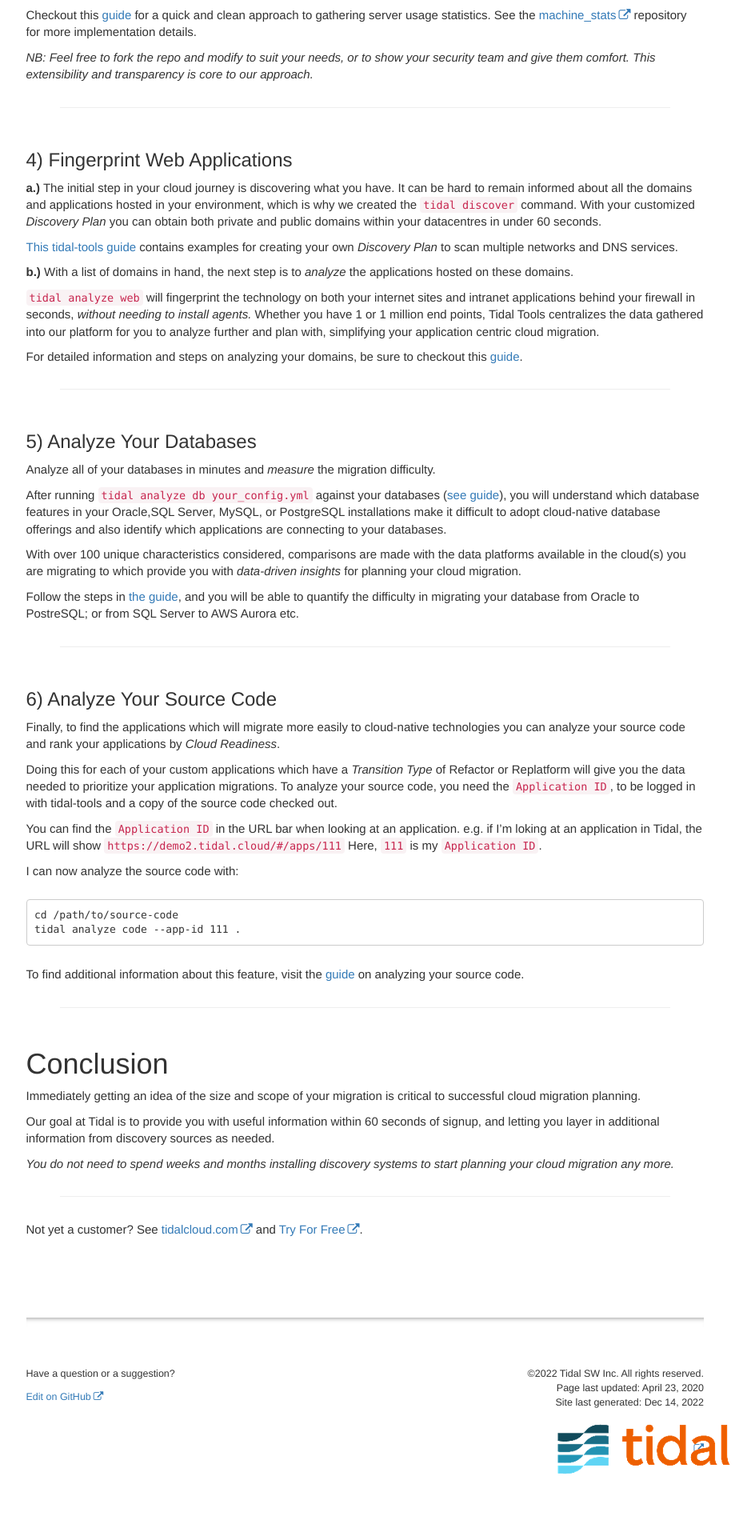
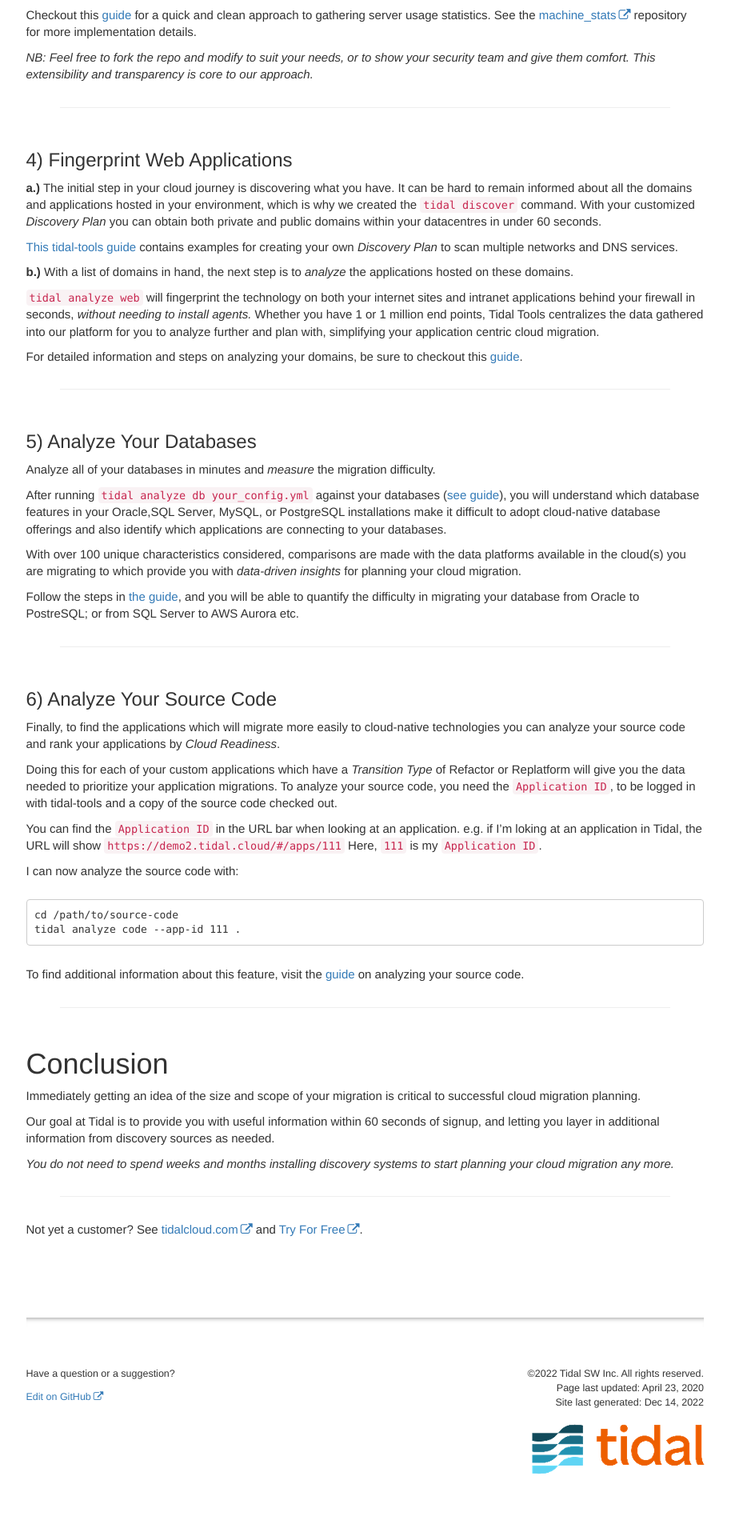
Before and after one commit to tidalmigrations/tidalmigrations.github.io, a Jekyll site: the page built from pages/user guides/discovery_techniques.md, in a window 1280 px wide. Shown: the part 1573-3493 px from the top of the page at 80% size, without its empty margins (330-1274 px from the left). Built offline with Jekyll 4.4.1, drawn with Linux system fonts in a browser that asks for light colours; nearby versions of some CDN libraries; comment, search, counter and statistics services are not loaded.

Commit message:
Remove new tab icon

```diff
--- a/_includes/footer.html
+++ b/_includes/footer.html
@@ -7,7 +7,7 @@
         <div class="col-lg-6 footer">
             &copy;{{ site.time | date: "%Y"  }} {{site.company_name}}. All rights reserved. <br />
             {% if page.last_updated %}<span>Page last updated:</span> {{page.last_updated}}<br/>{% endif %} Site last generated: {{ site.time | date: "%b %-d, %Y"  }}<br/>
-            <p><a href="https://tidalcloud.com"><img class="footer-logo" src="{{ "images/company_logo.png" }}" alt="Company logo"/></a></p>
+            <p><a href="https://tidalcloud.com" class="footer-link"><img class="footer-logo" src="{{ "images/company_logo.png" }}" alt="Company logo"/></a></p>
         </div>
     </div>
 </footer>
--- a/css/customstyles.css
+++ b/css/customstyles.css
@@ -430,9 +430,12 @@ span.projectTitle {
 .footer {
     text-align: right;
 }
+.footer-link::after {
+    visibility: hidden;
+}
 .footer-logo {
     position: relative;
-    right: -65px;
+    right: -33px;
 }
 
 .footerMeta {
```
